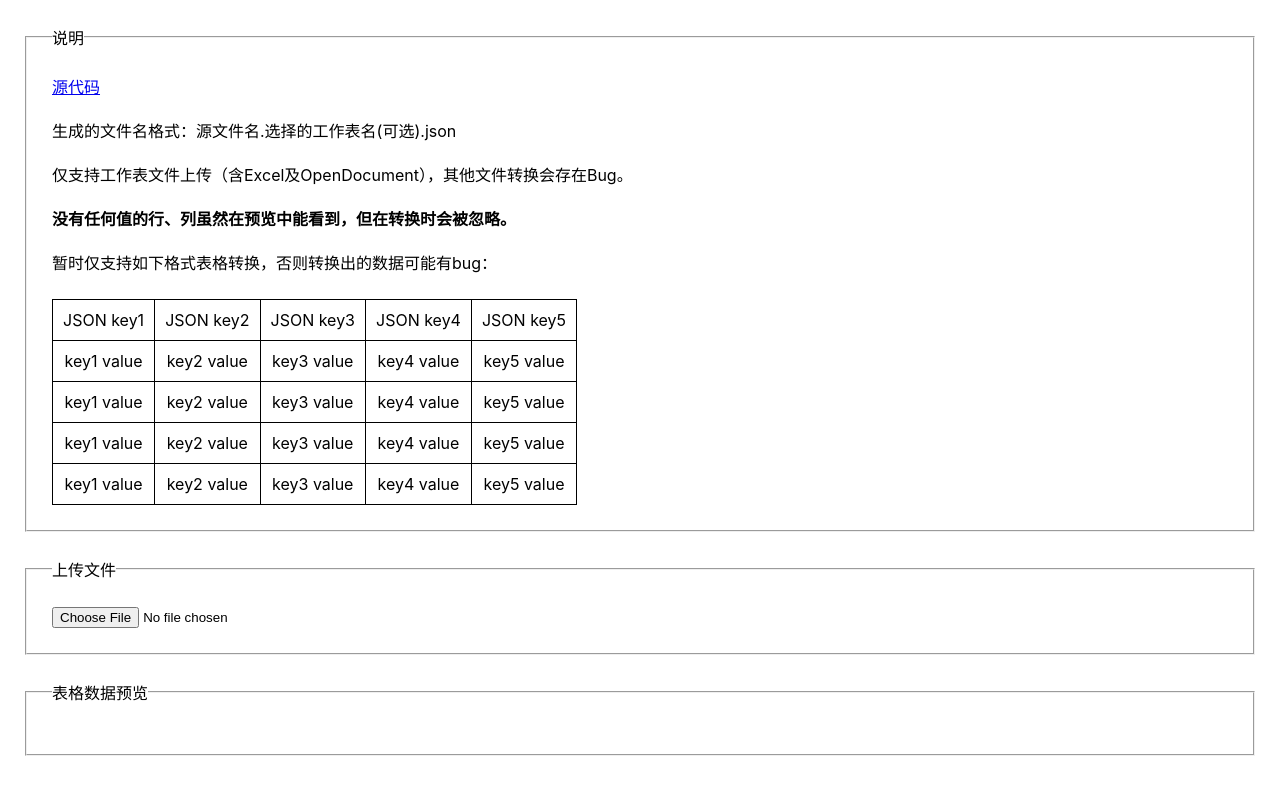
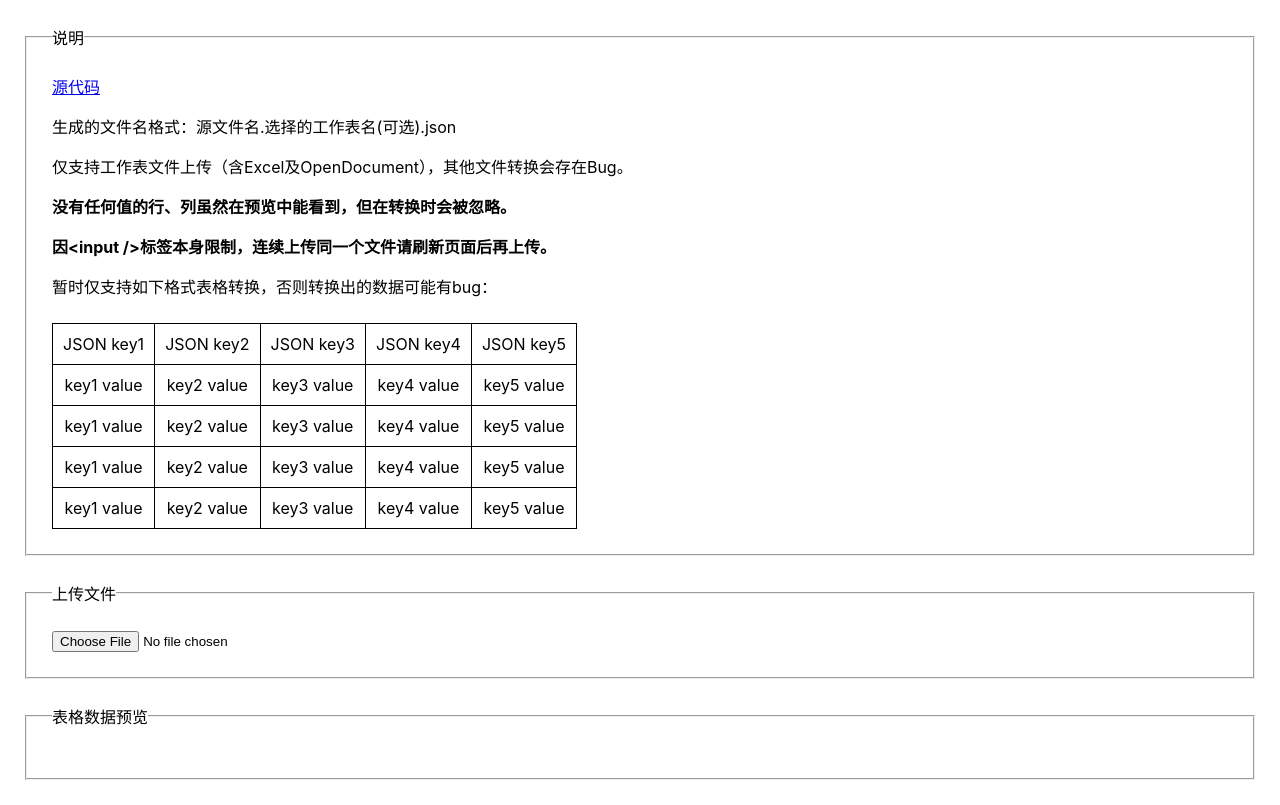
Before and after one commit to Phil-Libra/excel-to-json, a React (Create React App) app: page / in a window 1280 px wide. Built offline with nearby package versions, Linux system fonts and the light colour scheme.

Commit message:
更新说明

```diff
--- a/src/App.js
+++ b/src/App.js
@@ -111,7 +111,7 @@ function App() {
     const wb = XLSX.read(table);
     setSheets(wb.SheetNames);
 
-    // 设置工作表
+    // 设置文件默认工作表
     setDefSheet(wb.SheetNames[0]);
 
     // 生成表格预览
@@ -122,14 +122,15 @@ function App() {
   };
 
   const handleDownload = async () => {
-    // // 考虑未上传任何文件的情况
+    // 考虑未上传任何文件的情况
     if (!file) {
       return;
     }
 
-    // // 将表格转换为JSON数据
+    // 将表格转换为JSON数据
     const JSONData = await excelToJSON(file);
-    // // 生成文件并下载
+
+    // 生成文件并下载
     generateJSON(JSONData[defSheet], file);
   };
 
@@ -137,15 +138,14 @@ function App() {
     <>
       <fieldset>
         <legend>说明</legend>
-        <p><a href="https://github.com/Phil-Libra/excel-to-json">源代码</a></p>
-        <br />
-        <p>生成的文件名格式：源文件名.选择的工作表名(可选).json</p>
-        <br />
-        <p>仅支持工作表文件上传（含Excel及OpenDocument），其他文件转换会存在Bug。</p>
-        <br />
-        <p><strong>没有任何值的行、列虽然在预览中能看到，但在转换时会被忽略。</strong></p>
-        <br />
-        <p>暂时仅支持如下格式表格转换，否则转换出的数据可能有bug：</p>
+        <ul>
+          <li><a href="https://github.com/Phil-Libra/excel-to-json">源代码</a></li>
+          <li>生成的文件名格式：源文件名.选择的工作表名(可选).json</li>
+          <li>仅支持工作表文件上传（含Excel及OpenDocument），其他文件转换会存在Bug。</li>
+          <li><strong>没有任何值的行、列虽然在预览中能看到，但在转换时会被忽略。</strong></li>
+          <li><strong>因{'<input />'}标签本身限制，连续上传同一个文件请刷新页面后再上传。</strong></li>
+          <li>暂时仅支持如下格式表格转换，否则转换出的数据可能有bug：</li>
+          <li>
             <table>
               <tbody>
                 <tr key="1">
@@ -185,16 +185,18 @@ function App() {
                 </tr>
               </tbody>
             </table>
+          </li>
+        </ul>
       </fieldset>
 
       <fieldset id='file'>
         <legend>上传文件</legend>
         <div>
-          <label htmlFor="excel-file">
+          <label htmlFor="upload">
             <input
               type="file"
-              name="excel-file"
-              id="excel-file"
+              name="upload"
+              id="upload"
               onChange={handleUpload}
             />
           </label>
--- a/src/App.module.css
+++ b/src/App.module.css
@@ -24,6 +24,13 @@
   margin: 25px;
   padding: 25px;
 }
+:global li {
+  list-style: none;
+  margin-bottom: 1em;
+}
+:global li:last-child {
+  margin-bottom: 0;
+}
 :global #file {
   display: flex;
 }
@@ -31,7 +38,7 @@
   margin-right: 5px;
 }
 :global #file button {
-  padding: 0 5px;
+  padding: 1px 5px;
 }
 @media (min-width: 658px) {
   :global #file {
```
Also changed, not shown: src/App.module.less (+10 -1 lines), 1 other file (tests, documents, lock files or other folders). Lines whose indentation alone changed are shown as unchanged.
